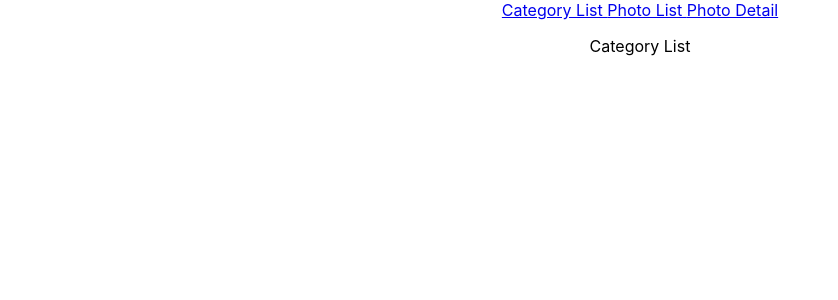
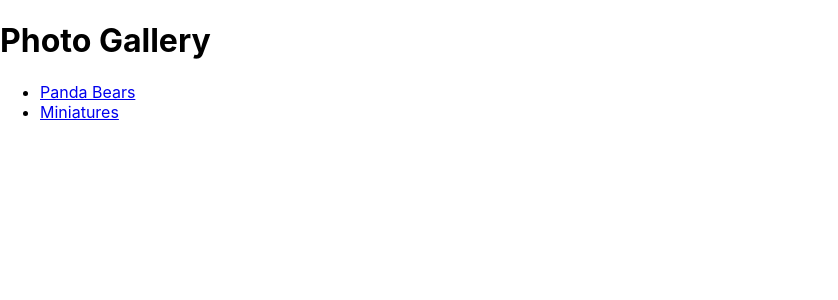
Before and after one commit to StPeteFrank/photo-gallery, a React (Create React App) app: page / in a window 1280 px wide. Shown: the top 300 px of the page, without its empty margins (0-838 px from the left). Built offline with nearby package versions, Linux system fonts and the light colour scheme.

Commit message:
First component separated statically.

```diff
--- a/src/App.js
+++ b/src/App.js
@@ -1,44 +1,13 @@
 import React, { Component } from 'react'
-import { BrowserRouter as Router, Route, Link } from 'react-router-dom'
-import logo from './logo.svg'
-import './App.css'
-// import CategoryList from './CategoryList'
-// import PhotoList from './PhotoList'
-// import PhotoDetail from './PhotoDetail'
-// import sample from './sample.json'
-
-const categoryList = props => {
-  return <p>Category List</p>
-}
-const photoList = props => {
-  return <p>Photo List</p>
-}
-const photoDetail = props => {
-  return (
-    <p>
-      Photo Detail
-      <img src="https://cdn-images-1.medium.com/max/1600/1*i1vVm3EqqDIkyucD0079wg.jpeg" />
-    </p>
-  )
-}
+import CategoryList from './CategoryList'
 
 class App extends Component {
   render() {
     return (
-      <Router>
-        <main>
-          <div className="App">
-            <Link to="/categoryList">Category List </Link>
-            <Link to="/photoList"> Photo List </Link>
-            <Link to="/photoDetail"> Photo Detail </Link>
-
-            <Route path="/" exact component={categoryList} />
-            <Route path="/categoryList/" component={categoryList} />
-            <Route path="/photoList/" component={photoList} />
-            <Route path="/photoDetail/" component={photoDetail} />
-          </div>
-        </main>
-      </Router>
+      <div>
+        <h1>Photo Gallery</h1>
+        <CategoryList />
+      </div>
     )
   }
 }
@@ -49,13 +18,13 @@ export default App
 //Need a category list page(home page) that has two categories pandas and miniature painting on it
 //Click either category to be taken to photolist page
 //On photolist page click on a thumbnail photo to be taken to photo detail page
-//On photo detail page you can see an enlarged image and deatils about clicked photo
+//On photo detail page you can see an enlarged image and details about clicked photo
 
 //Questions:
 //Import json and use it to call images on needed components
 //Which component do I call which json file?
 //Is my category list my home page?
-//When I un-comment my Routes I get error...
+//How to use components in order to import them
 
 //HOMEWORK INSTRUCTIONS
 
--- a/src/CategoryList.js
+++ b/src/CategoryList.js
@@ -1,9 +1,17 @@
 import React, { Component } from 'react'
-import sample from './sample.json'
 
 class CategoryList extends Component {
   render() {
-    return <p>Category List</p>
+    return (
+      <ul>
+        <li>
+          <a href="/pandas">Panda Bears</a>
+        </li>
+        <li>
+          <a href="/miniatures">Miniatures</a>
+        </li>
+      </ul>
+    )
   }
 }
 
```
Also changed, not shown: PhotoDetail.js (+3 -4 lines), PhotoList.js (+1 -6 lines), src/sample.json (renamed from sample.json).
